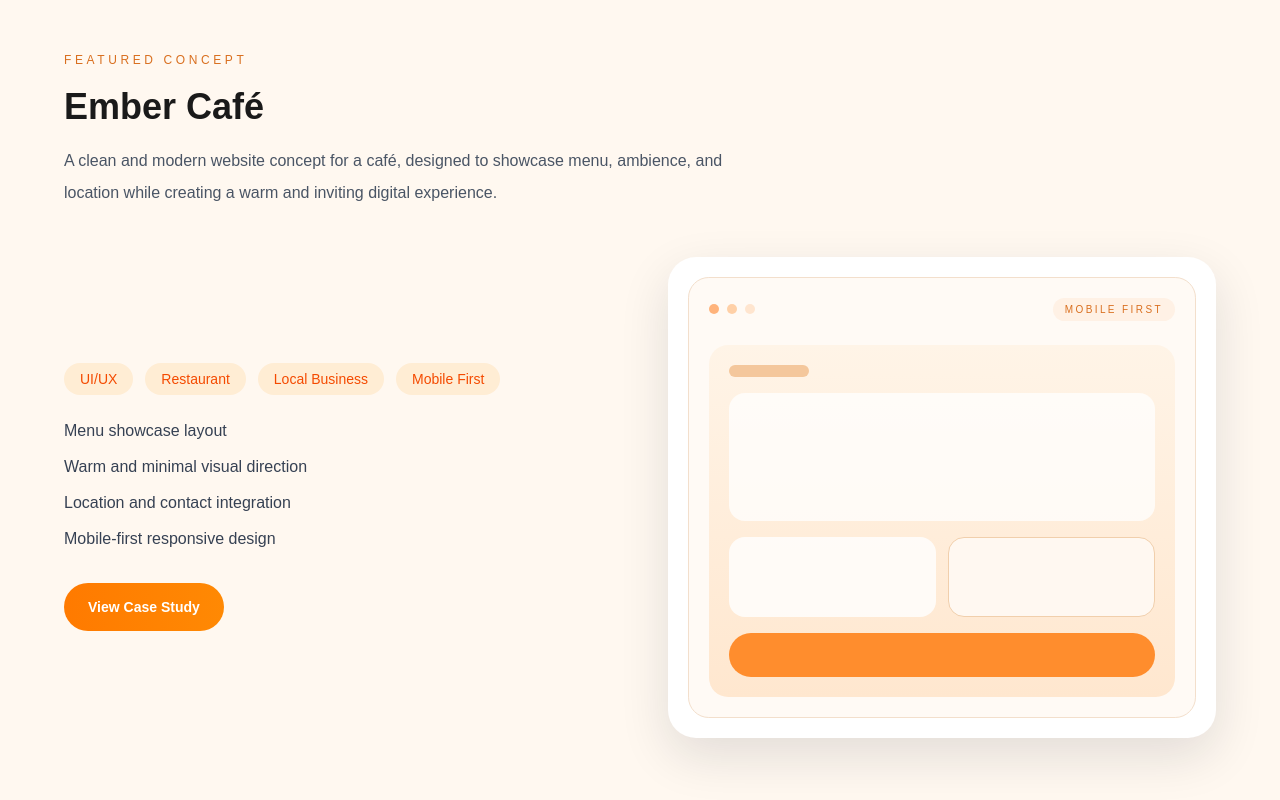
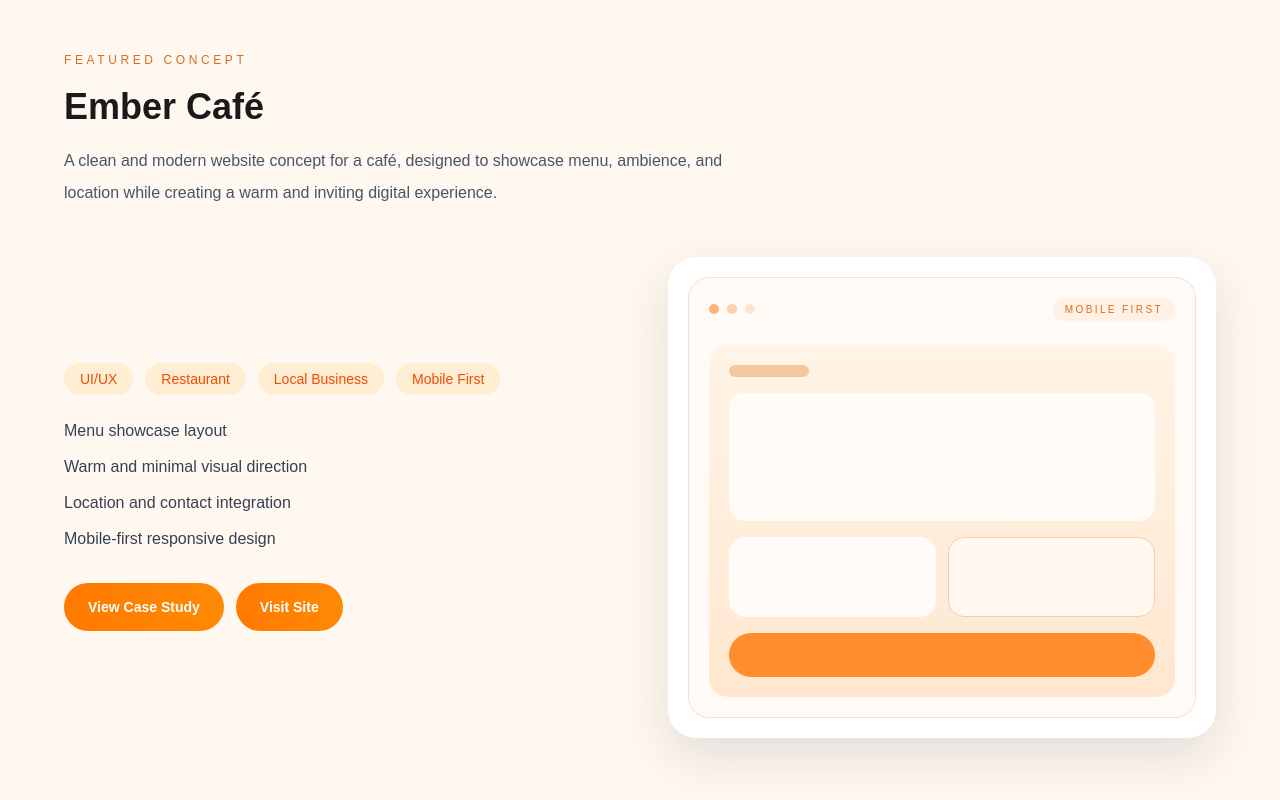
Before and after one commit to thisissoraspace/soraspace-portfolio, a Next.js app: page / in a window 1280 px wide. Shown: the part 5086-5886 px from the top of the page. Built offline with nearby package versions, Linux system fonts and the light colour scheme.

Commit message:
Added visit site button

```diff
--- a/app/page.tsx
+++ b/app/page.tsx
@@ -550,12 +550,20 @@ export default function SoraSpacePortfolio() {
                 <li>Mobile-first responsive design</li>
               </ul>
 
-              <a
-                href="/projects/ember-cafe"
-                className="mt-7 inline-flex min-h-12 w-full items-center justify-center rounded-full bg-gradient-to-r from-[#FF7A00] to-orange-400 px-6 py-3 text-sm font-semibold text-white transition duration-300 hover:-translate-y-0.5 sm:mt-8 sm:w-auto"
-              >
-                View Case Study
-              </a>
+              <div className="mt-7 flex flex-col items-stretch gap-3 sm:mt-8 sm:flex-row sm:flex-wrap">
+                <a
+                  href="/projects/ember-cafe"
+                  className="inline-flex min-h-12 w-full items-center justify-center rounded-full bg-gradient-to-r from-[#FF7A00] to-orange-400 px-6 py-3 text-sm font-semibold text-white transition duration-300 hover:-translate-y-0.5 sm:w-auto"
+                >
+                  View Case Study
+                </a>
+                <a
+                  href="https://aliceblue-leopard-234830.hostingersite.com/"
+                  className="inline-flex min-h-12 w-full items-center justify-center rounded-full bg-gradient-to-r from-[#FF7A00] to-orange-400 px-6 py-3 text-sm font-semibold text-white transition duration-300 hover:-translate-y-0.5 sm:w-auto"
+                >
+                  Visit Site
+                </a>
+              </div>
             </div>
 
             <div className="order-1 md:order-2">
```
